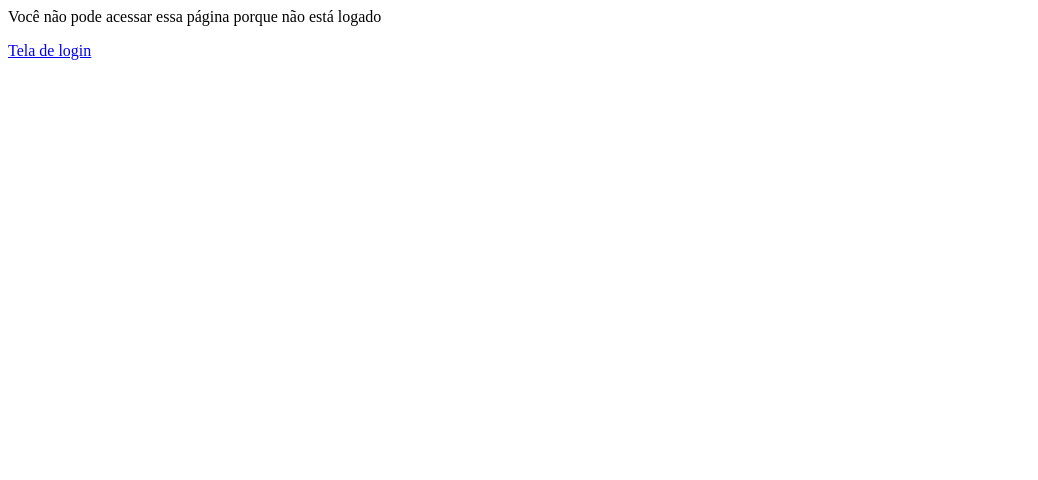
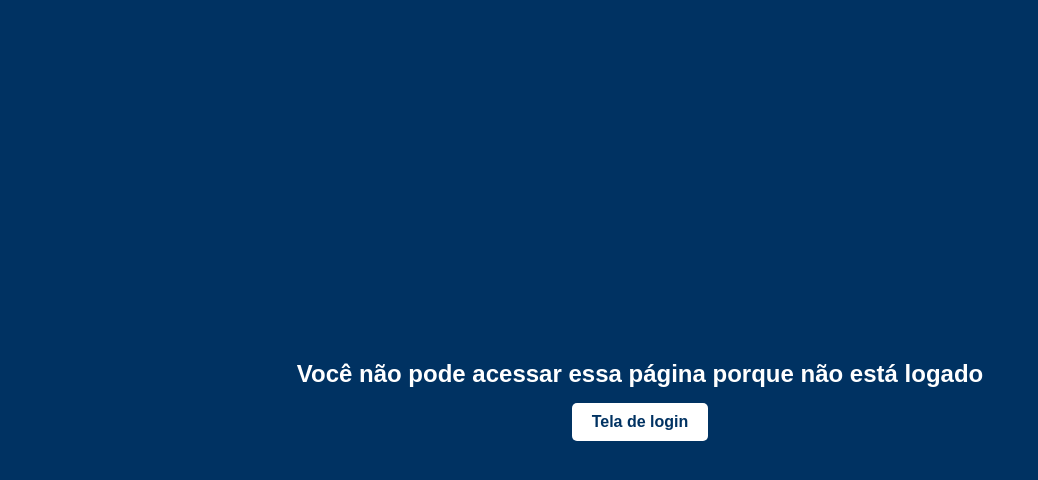
Before and after one commit to guisouzsa/trackscore, a PHP site: page /protect.php in a window 1280 px wide. Shown: the top 480 px of the page, without its empty margins (0-1038 px from the left). Run offline with PHP 8.4, Linux system fonts and the light colour scheme; some web fonts are replaced.

Commit message:
Ajuste na página de acesso não autorizado: centralização dos elementos, alteração da fonte e cor de fundo. Adicionado botão para redirecionar ao login.

```diff
--- a/login/conexao.php
+++ b/login/conexao.php
@@ -1,7 +1,7 @@
 <?php
 try {
     $conexao = new PDO(
-        "mysql:host=localhost;port=3307;dbname=trackscore;charset=utf8mb4",
+        "mysql:host=localhost;dbname=trackscore;charset=utf8mb4",
         "root",
         "",
         [
--- a/login/css/style.css
+++ b/login/css/style.css
@@ -178,3 +178,36 @@ body {
     border-radius: 20px;
     cursor: pointer;
 }
+
+
+
+
+
+.erro_naologado {
+    width: 100vw;
+    height: 100vh;
+    background-color: #003262;
+    color: #ffffff;
+    display: flex;
+    flex-direction: column;
+    justify-content: center;
+    align-items: center;
+    text-align: center;
+    padding: 20px;
+    box-sizing: border-box;
+}
+
+.erro_naologado a {
+    display: inline-block;
+    margin-top: 15px;
+    padding: 10px 20px;
+    background-color: #ffffff;
+    color: #003262;
+    text-decoration: none;
+    border-radius: 5px;
+    font-weight: bold;
+}
+
+.erro_naologado a:hover {
+    background-color: #e6e6e6;
+}
--- a/login/protect.php
+++ b/login/protect.php
@@ -1,9 +1,26 @@
 <?php
-if(!isset($_SESSION)){
+if (!isset($_SESSION)) {
     session_start();
 }
-
-if(!isset($_SESSION['id'])) {
-    die("Você não pode acessar essa página porque não está logado <p><a href=\"../login/index.php\">Tela de login</a></p>");
+if (!isset($_SESSION['id'])) {
+    ?>
+    <!DOCTYPE html>
+    <html lang="pt-br">
+    <head>
+        <meta charset="UTF-8">
+        <meta name="viewport" content="width=device-width, initial-scale=1.0">
+        <title>Não Autorizado</title>
+        <link rel="stylesheet" href="css/style.css" />
+        <link rel="stylesheet" href="https://use.typekit.net/ysp4tri.css" />
+    </head>
+    <body>
+        <div class="erro_naologado">
+            <h2>Você não pode acessar essa página porque não está logado</h2>
+            <p><a href="../login/index.php">Tela de login</a></p>
+        </div>
+    </body>
+    </html>
+    <?php
+    exit();
 }
 ?>
```
